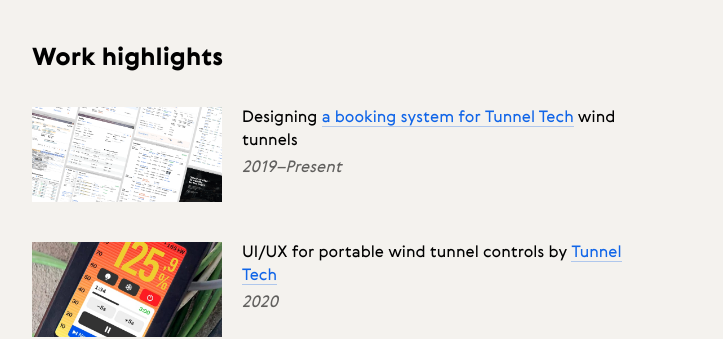
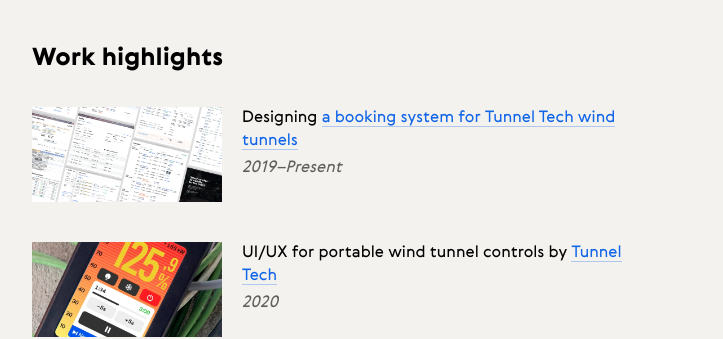
Before and after one commit to danielverdugo/danielverdugo.github.io, a Jekyll site: the page built from index.html, in a window 1280 px wide. Shown: the part 824-1163 px from the top of the page, without its empty margins (298-1021 px from the left). Built offline with Jekyll 4.4.1, drawn with Linux system fonts in a browser that asks for light colours; comment, search, counter and statistics services are not loaded; some of the changed lines change nothing that is shown.

Commit message:
Changed link to BS (3)

```diff
--- a/index.html
+++ b/index.html
@@ -45,7 +45,7 @@
             </a>
         </div>
         <div class="unit two-thirds">
-            Designing <a href="https://tunneltech.eu/booking-system/" id="hg-tt1" target="_blank">a&nbsp;booking system for&nbsp;Tunnel Tech</a> wind tunnels
+            Designing <a href="https://tunneltech.eu/booking-system/" id="hg-tt1" target="_blank">a&nbsp;booking system for&nbsp;Tunnel Tech wind tunnels</a>
         <br><span class="date">2019&ndash;Present
         </div>
     </div>
```
